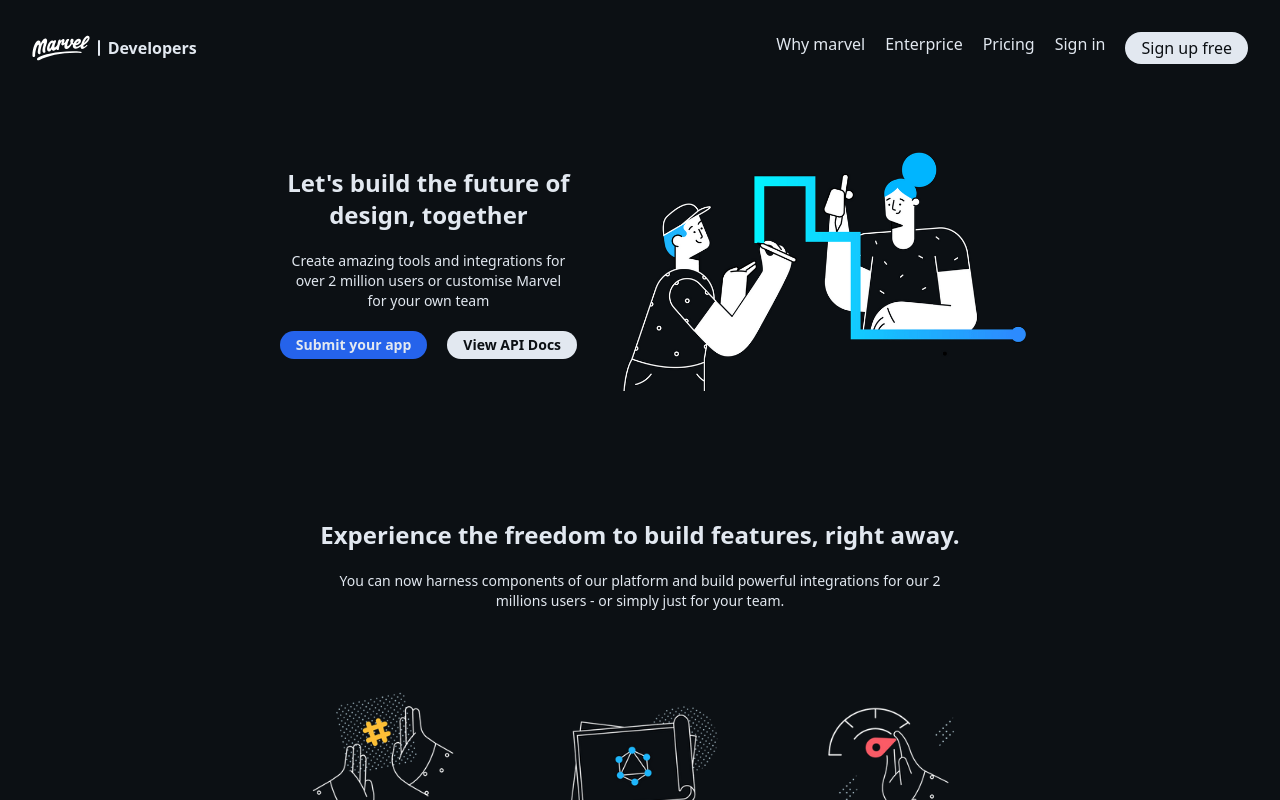
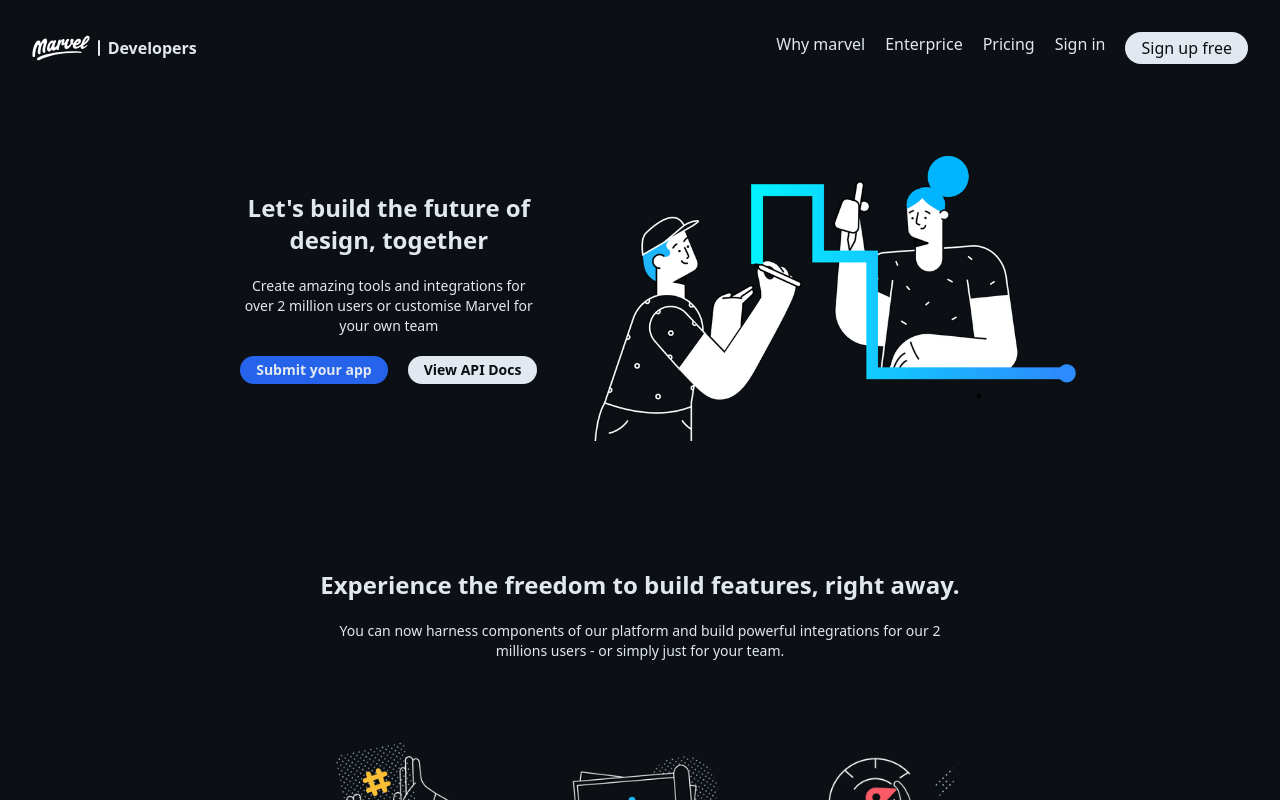
Before and after one commit to YashChauhan858/BinaryVeda-assignment, a React (Vite) app: page / in a window 1280 px wide. Shown: the top 800 px of the page. Built offline with nearby package versions, Linux system fonts and the light colour scheme.

Commit message:
Banner css fixed for medium screens

```diff
--- a/src/components/Home/Banner/Banner.tsx
+++ b/src/components/Home/Banner/Banner.tsx
@@ -5,7 +5,7 @@
 
 const Banner = () => {
   return (
-    <section className="flex flex-col sm:flex-row sm:w-[90%] sm:mx-auto md:w-[900px] md:px-16 justify-center pt-10 gap-5">
+    <section className="flex flex-col sm:flex-row sm:w-[90%] sm:mx-auto md:w-[768px] lg:w-[1000px] md:px-16 justify-center pt-10 gap-5">
       <div className="flex flex-col justify-center gap-10 sm:gap-5">
         <h1 className="text-textColor font-bold text-4xl sm:text-2xl text-center">
           Let{"'"}s build the future of design, together
```
